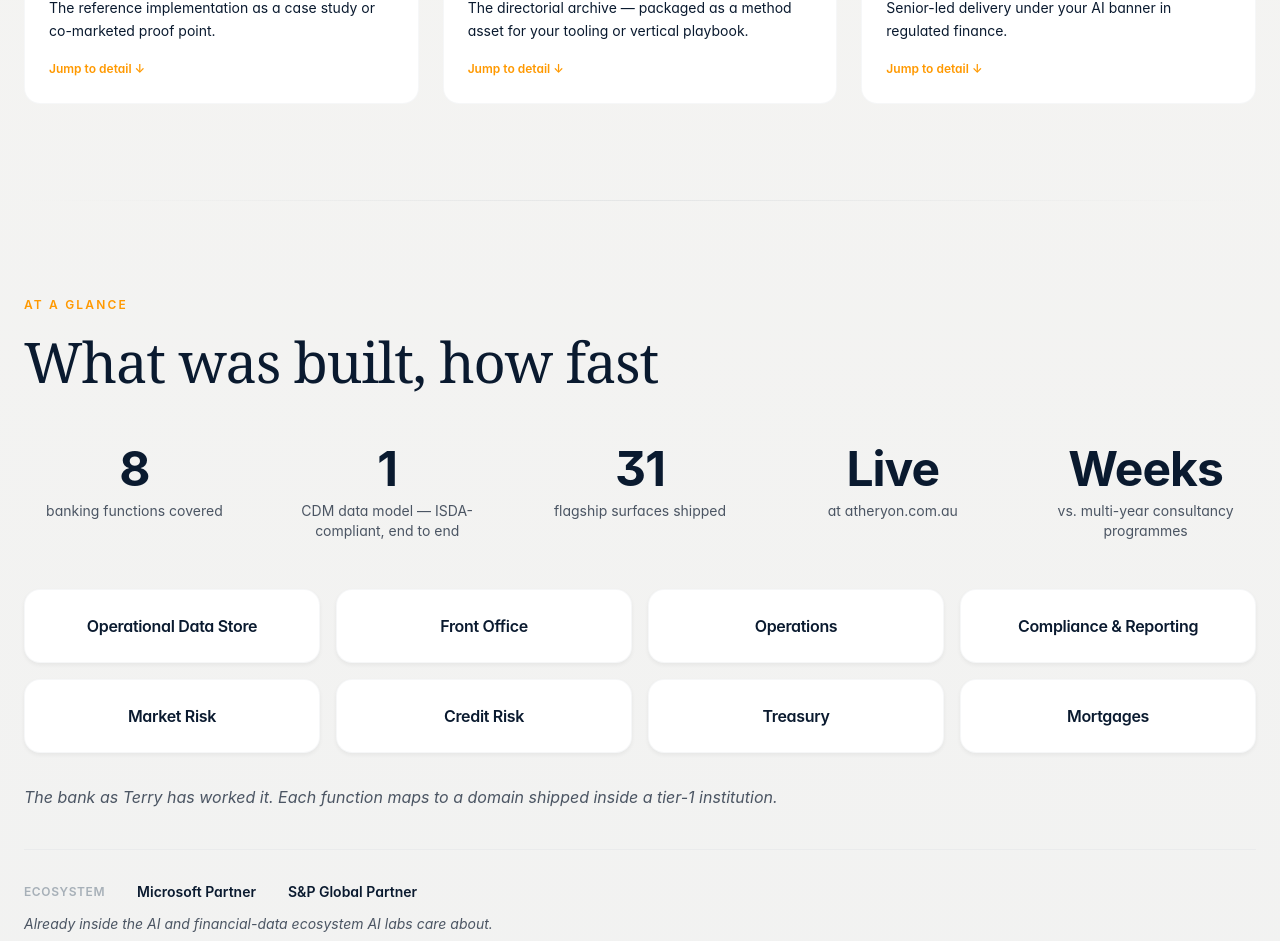
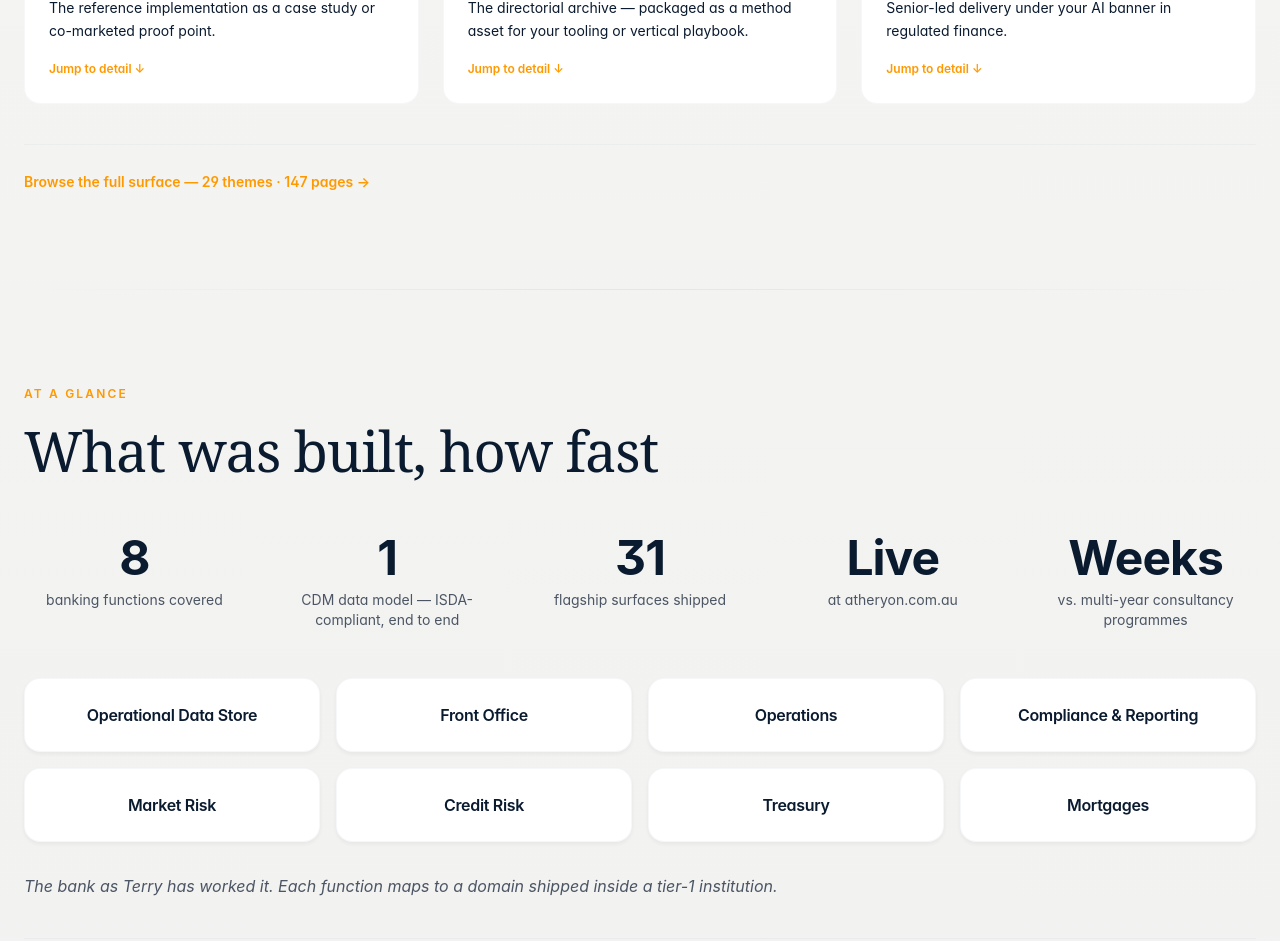
Before and after one commit to atheryon-ai/atheryon-website, a Next.js app: page /labs in a window 1280 px wide. Shown: the part 1714-2655 px from the top of the page. Built offline with nearby package versions, Linux system fonts and the light colour scheme.

Commit message:
feat(labs): browse-the-surface link in offers preview section

```diff
--- a/src/app/labs/page.tsx
+++ b/src/app/labs/page.tsx
@@ -62,6 +62,13 @@ export default function LabsPage() {
               <span className="text-xs font-semibold text-brand-orange">Jump to detail ↓</span>
             </a>
           ))}
+        </div>
+
+        {/* Phase B addition — link to discovery surface */}
+        <div className="mt-10 pt-6 border-t border-neutral-500/10">
+          <Link href="/labs/themes" className="inline-flex items-center text-sm font-semibold text-brand-orange hover:underline">
+            Browse the full surface — 29 themes · 147 pages →
+          </Link>
         </div>
       </Section>
 
```
